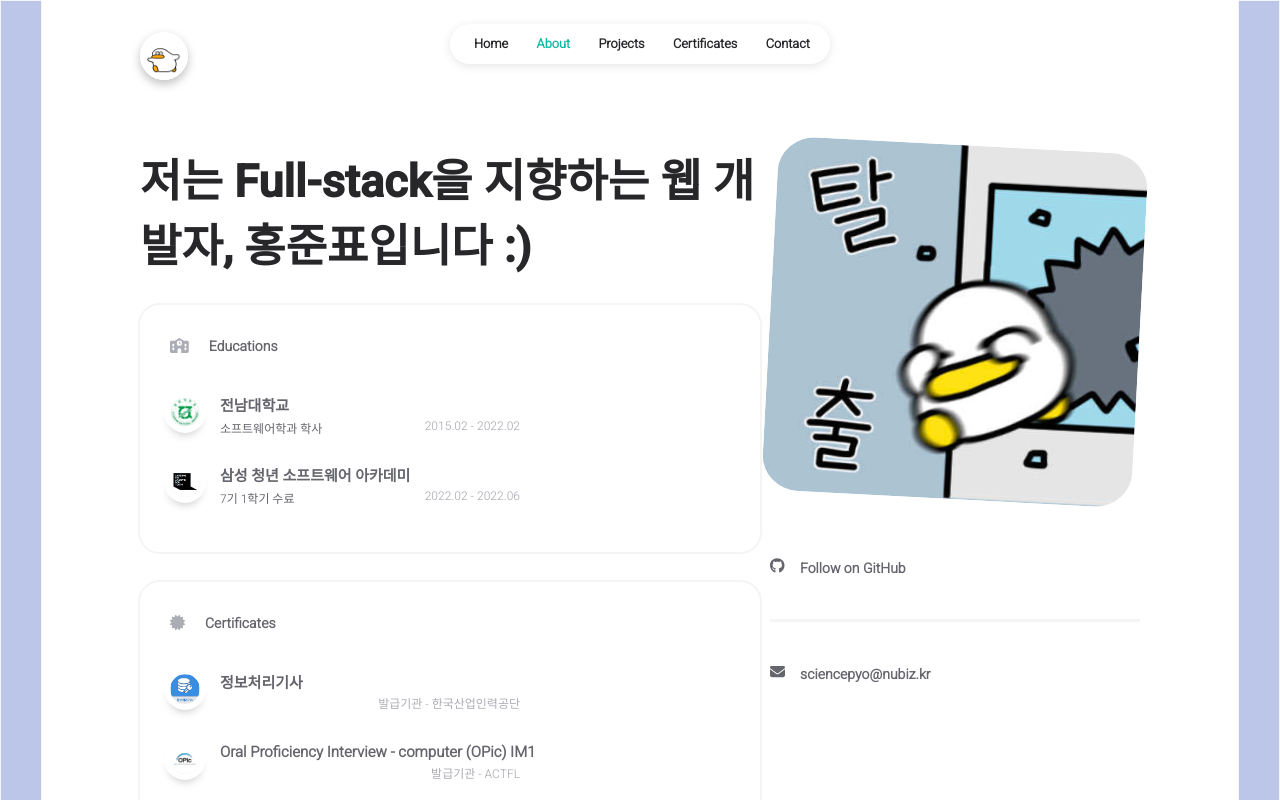
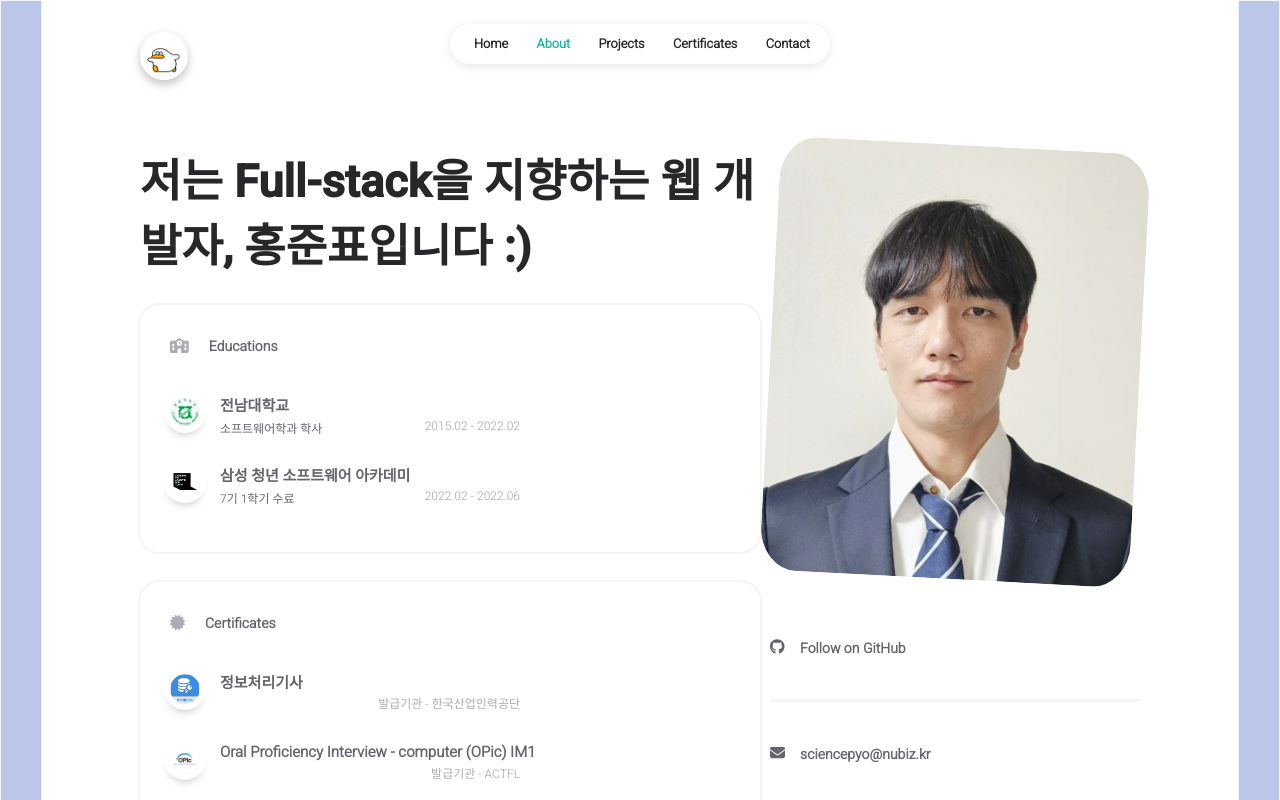
Before and after one commit to june152/myportpolio, a React (Create React App) app: page /about/1 in a window 1280 px wide. Shown: the top 800 px of the page. Built offline with nearby package versions, Linux system fonts and the light colour scheme.

Commit message:
프로필 사진 변경

```diff
--- a/src/data/user.ts
+++ b/src/data/user.ts
@@ -3,6 +3,7 @@ import GjDaum from "../assets/gjdaum.png"
 import Dobanjang from "../assets/dobanjang.png"
 import ReactIcon from "../assets/react.png"
 import SSAFY from "../assets/SSAFY.jpg"
+import MyPicture from "../assets/hjp.jpg"
 
 export type Career = {
     companyNo: string,
--- a/src/pages/About.tsx
+++ b/src/pages/About.tsx
@@ -4,6 +4,7 @@ import Footer from '../components/common/Footer';
 import Logo from '../components/common/Logo';
 import INFO from '../data/user';
 import Socials from '../components/about/Socials';
+import MyPicture from '../assets/hjp.jpg'
 
 import "./styles/about.css";
 import Education from '../components/homepage/Education';
@@ -76,7 +77,7 @@ const About = () => {
                                 <div className="about-image-container">
 									<div className="about-image-wrapper">
 										<img
-											src={Escape}
+											src={MyPicture}
 											alt="about"
 											className="about-image"
 										/>
--- a/src/pages/Homepage.tsx
+++ b/src/pages/Homepage.tsx
@@ -12,6 +12,7 @@ import Footer from '../components/common/Footer';
 import AllProjects from '../components/projects/AllProjects';
 import Works from '../components/homepage/Works';
 import GetOut from "../assets/증빙6.jpeg"
+import MyPicture from "../assets/hjp.jpg"
 
 export interface LogoStyle {
     display: string,
@@ -92,7 +93,7 @@ const Homepage = () => {
 								<div className="homepage-image-container">
 									<div className="homepage-image-wrapper">
 										<img
-											src={GetOut}
+											src={MyPicture}
 											alt="about"
 											className="homepage-image"
 										/>
```
Also changed, not shown: src/assets/hjp.jpg (added).
